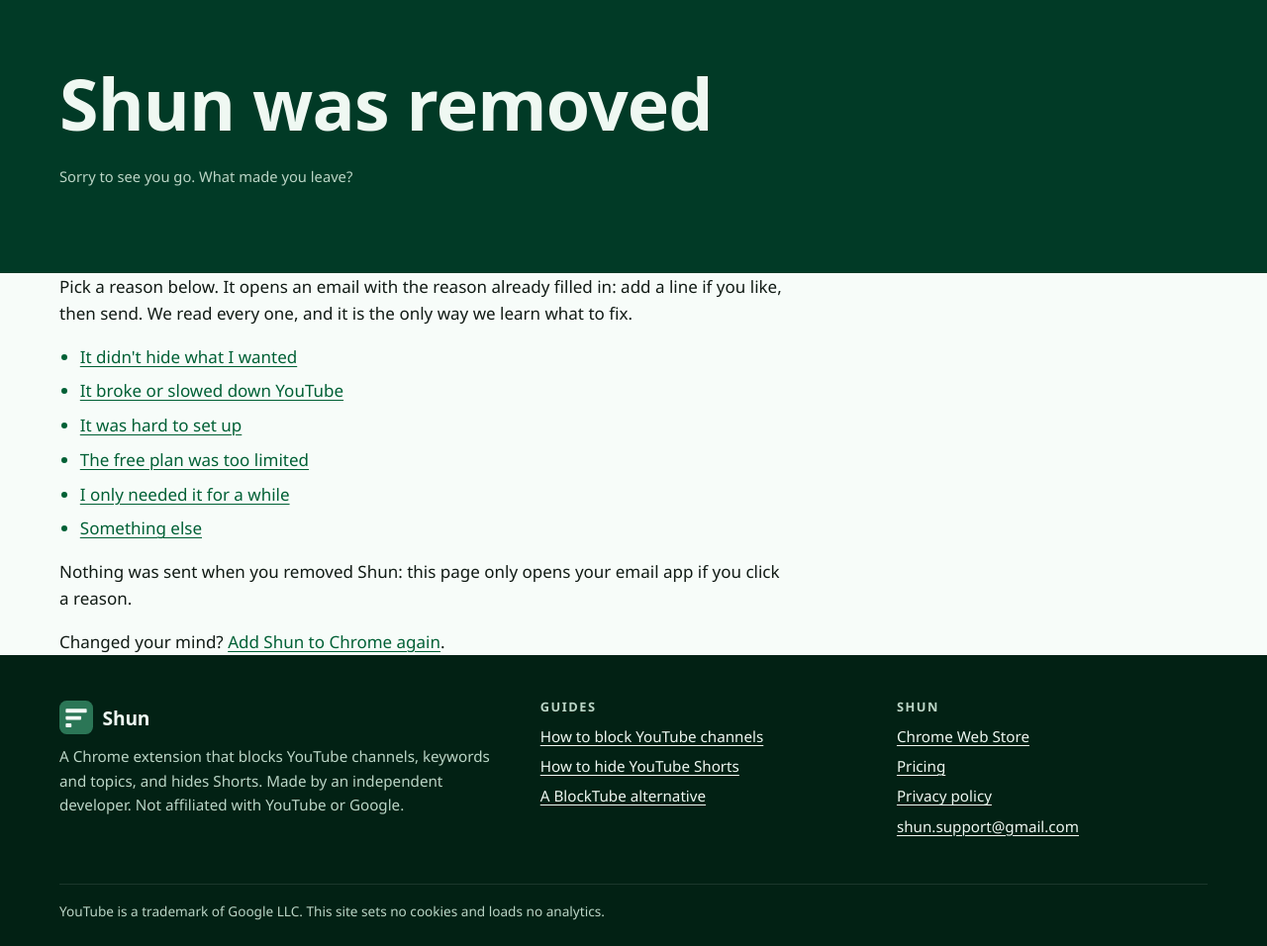
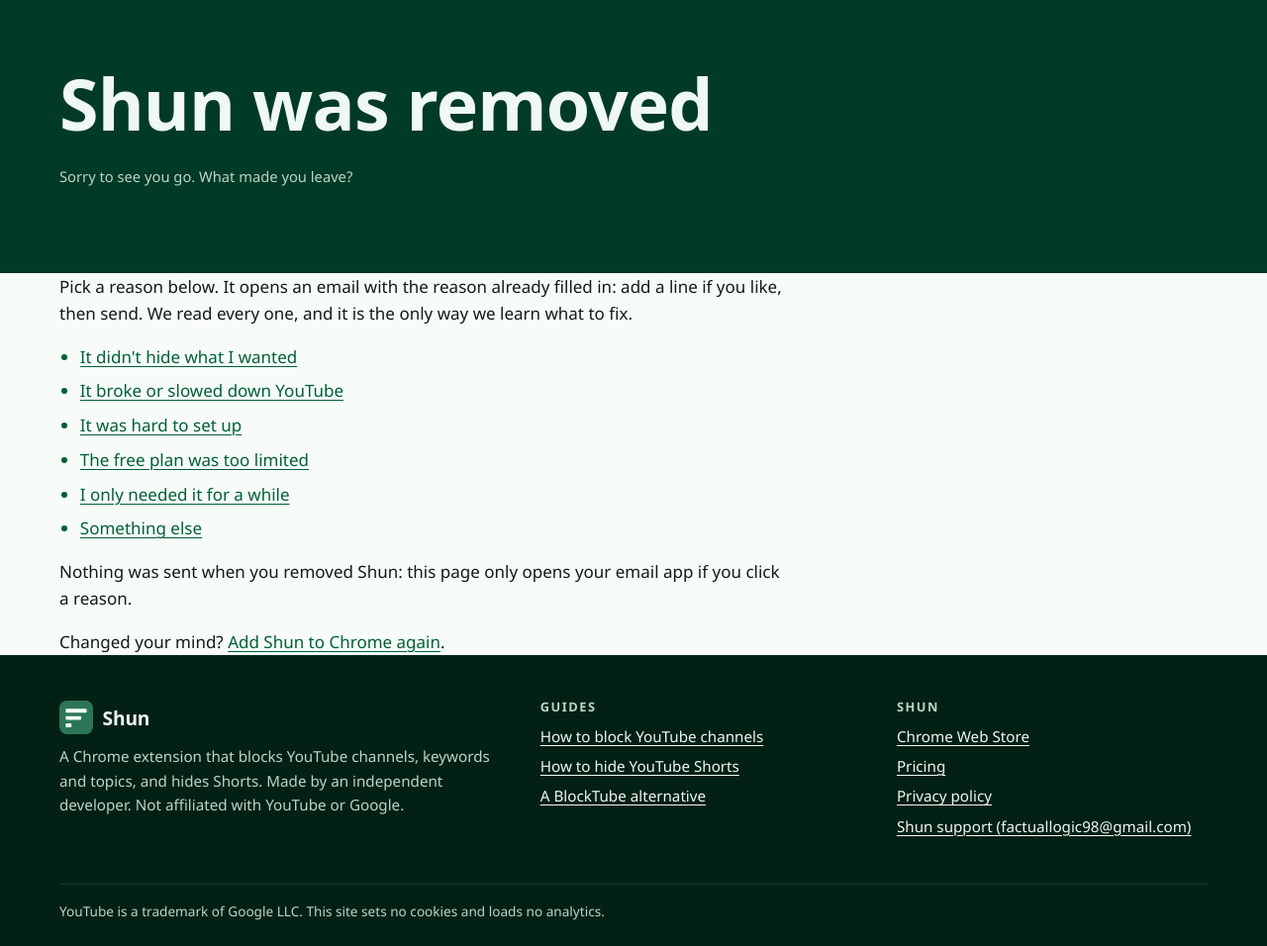
Before and after one commit to FLindustries/shun, a plain HTML site: page uninstall.html in a window 1280 px wide. Shown: the part 73-1029 px from the top of the page at 99% size. Drawn offline with Linux system fonts and the light colour scheme.

Commit message:
site: support contact is Shun support (factuallogic98@gmail.com)

```diff
--- a/uninstall.html
+++ b/uninstall.html
@@ -47,12 +47,12 @@
       <article class="article policy">
         <p>Pick a reason below. It opens an email with the reason already filled in: add a line if you like, then send. We read every one, and it is the only way we learn what to fix.</p>
         <ul>
-          <li><a href="mailto:shun.support@gmail.com?subject=Shun%20removed%3A%20It%20didn%27t%20hide%20what%20I%20wanted">It didn't hide what I wanted</a></li>
-          <li><a href="mailto:shun.support@gmail.com?subject=Shun%20removed%3A%20It%20broke%20or%20slowed%20down%20YouTube">It broke or slowed down YouTube</a></li>
-          <li><a href="mailto:shun.support@gmail.com?subject=Shun%20removed%3A%20It%20was%20hard%20to%20set%20up">It was hard to set up</a></li>
-          <li><a href="mailto:shun.support@gmail.com?subject=Shun%20removed%3A%20The%20free%20plan%20was%20too%20limited">The free plan was too limited</a></li>
-          <li><a href="mailto:shun.support@gmail.com?subject=Shun%20removed%3A%20I%20only%20needed%20it%20for%20a%20while">I only needed it for a while</a></li>
-          <li><a href="mailto:shun.support@gmail.com?subject=Shun%20removed%3A%20Something%20else">Something else</a></li>
+          <li><a href="mailto:factuallogic98@gmail.com?subject=Shun%20removed%3A%20It%20didn%27t%20hide%20what%20I%20wanted">It didn't hide what I wanted</a></li>
+          <li><a href="mailto:factuallogic98@gmail.com?subject=Shun%20removed%3A%20It%20broke%20or%20slowed%20down%20YouTube">It broke or slowed down YouTube</a></li>
+          <li><a href="mailto:factuallogic98@gmail.com?subject=Shun%20removed%3A%20It%20was%20hard%20to%20set%20up">It was hard to set up</a></li>
+          <li><a href="mailto:factuallogic98@gmail.com?subject=Shun%20removed%3A%20The%20free%20plan%20was%20too%20limited">The free plan was too limited</a></li>
+          <li><a href="mailto:factuallogic98@gmail.com?subject=Shun%20removed%3A%20I%20only%20needed%20it%20for%20a%20while">I only needed it for a while</a></li>
+          <li><a href="mailto:factuallogic98@gmail.com?subject=Shun%20removed%3A%20Something%20else">Something else</a></li>
         </ul>
         <p>Nothing was sent when you removed Shun: this page only opens your email app if you click a reason.</p>
         <p>Changed your mind? <a href="https://chromewebstore.google.com/detail/cleanfeed-for-youtube-blo/iikgdocegpniapcigmmgcnacfojmmnnd?utm_source=website&amp;utm_campaign=site">Add Shun to Chrome again</a>.</p>
@@ -84,7 +84,7 @@
             <li><a href="https://chromewebstore.google.com/detail/cleanfeed-for-youtube-blo/iikgdocegpniapcigmmgcnacfojmmnnd?utm_source=website&amp;utm_campaign=site">Chrome Web Store</a></li>
             <li><a href="./#pricing">Pricing</a></li>
             <li><a href="privacy-policy.html" aria-current="page">Privacy policy</a></li>
-            <li><a href="mailto:shun.support@gmail.com">shun.support@gmail.com</a></li>
+            <li><a href="mailto:factuallogic98@gmail.com">Shun support (factuallogic98@gmail.com)</a></li>
           </ul>
         </div>
       </div>
```
Also changed, not shown: blocktube-alternative.html (+1 -1 lines), hide-youtube-shorts.html (+2 -2 lines), how-to-block-youtube-channels.html (+2 -2 lines), index.html (+4 -4 lines), privacy-policy.html (+2 -2 lines).
